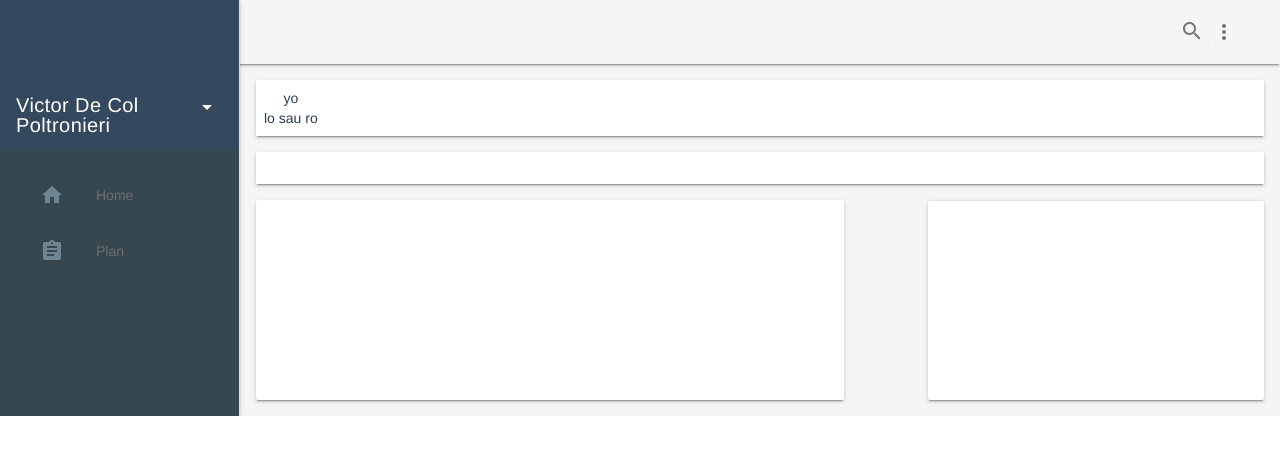
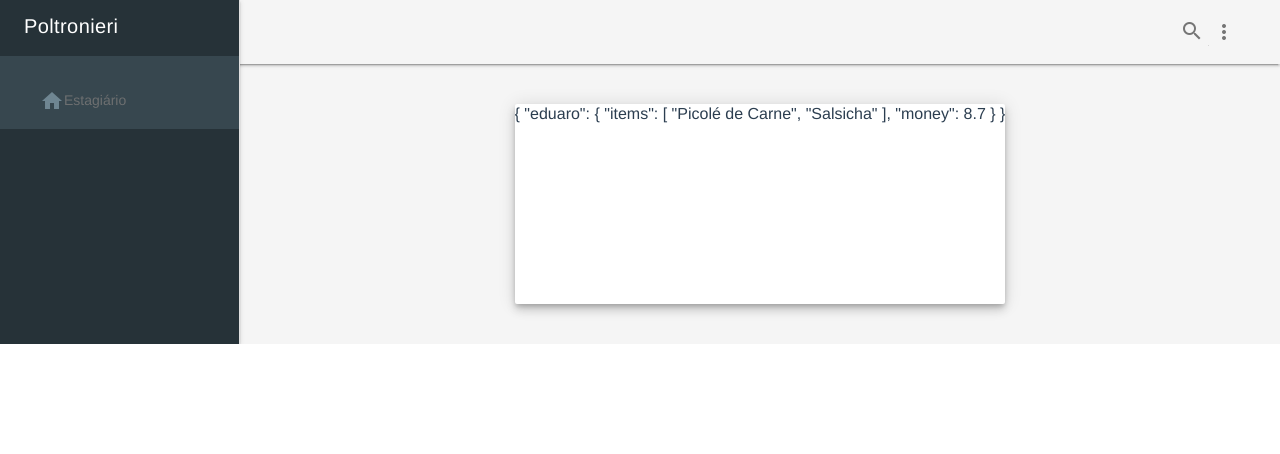
Before and after one commit to victordcp/bakeshop-orders, a Vue app: page / in a window 1280 px wide. Shown: the top 454 px of the page. Built offline with nearby package versions, Linux system fonts and the light colour scheme.

Commit message:
Criando listagem

```diff
--- a/src/App.vue
+++ b/src/App.vue
@@ -5,7 +5,7 @@
       <div class="demo-layout mdl-layout mdl-js-layout mdl-layout--fixed-drawer mdl-layout--fixed-header">
         <header class="demo-header mdl-layout__header mdl-color--grey-100 mdl-color-text--grey-600">
           <div class="mdl-layout__header-row">
-            <span class="mdl-layout-title">Home</span>
+            <span class="mdl-layout-title"></span>
             <div class="mdl-layout-spacer"></div>
             <div class="mdl-textfield mdl-js-textfield mdl-textfield--expandable">
               <label class="mdl-button mdl-js-button mdl-button--icon" for="search">
@@ -30,12 +30,12 @@
           <header class="demo-drawer-header">
             <!-- <img src="images/user.jpg" class="demo-avatar"> -->
             <div class="demo-avatar-dropdown">
-              <span>Victor De Col Poltronieri</span>
-              <div class="mdl-layout-spacer"></div>
+              <span>Poltronieri</span>
+              <!-- <div class="mdl-layout-spacer"></div>
               <button id="accbtn" class="mdl-button mdl-js-button mdl-js-ripple-effect mdl-button--icon">
                 <i class="material-icons" role="presentation">arrow_drop_down</i>
                 <span class="visuallyhidden">Accounts</span>
-              </button>
+              </button> -->
               <ul class="mdl-menu mdl-menu--bottom-right mdl-js-menu mdl-js-ripple-effect" for="accbtn">
                 <li class="mdl-menu__item">hello@example.com</li>
                 <li class="mdl-menu__item">info@example.com</li>
@@ -44,8 +44,8 @@
             </div>
           </header>
           <nav class="demo-navigation mdl-navigation mdl-color--blue-grey-800">
-            <router-link class="mdl-navigation__link" to="/"><i class="mdl-color-text--blue-grey-400 material-icons" role="presentation">home</i>Home</router-link>
-            <router-link class="mdl-navigation__link"  to="/order-plan"><i class="mdl-color-text--blue-grey-400 material-icons" role="presentation">assignment</i>Plan</router-link>
+            <!-- <router-link class="mdl-navigation__link" to="/order-form"><i class="mdl-color-text--blue-grey-400 material-icons" role="presentation">assignment</i>Pedidos</router-link> -->
+            <router-link class="mdl-navigation__link" to="/"><i class="mdl-color-text--blue-grey-400 material-icons" role="presentation">home</i>Estagiário</router-link>
           </nav>
         </div>
         <main class="mdl-layout__content mdl-color--grey-100">
@@ -84,7 +84,7 @@ header {
   margin: 0;
   height: 56px;
   padding: 0 16px 0 24px;
-  background-color: #35495E;
+  /* background-color: #35495E; */
   color: #ffffff;
 }
 
@@ -98,4 +98,7 @@ header span {
   box-sizing: border-box;
   padding-top: 16px;
 }
+.mdl-layout__header .mdl-layout__drawer-button {
+  color: #37474f;
+}
 </style>
--- a/src/components/Home.vue
+++ b/src/components/Home.vue
@@ -1,154 +1,21 @@
 <template>
   <div class="home">
-     <div class="mdl-grid demo-content">
-          <div class="demo-charts mdl-color--white mdl-shadow--2dp mdl-cell mdl-cell--12-col mdl-grid">
-            yo
-            <br>
-            lo
-            sau
-            ro
-          </div>
-          <div class="demo-graphs mdl-shadow--2dp mdl-color--white mdl-cell mdl-cell--12-col">
-
-          </div>
-          <div class="demo-cards mdl-cell mdl-cell--12-col mdl-cell--8-col-tablet mdl-grid mdl-grid--no-spacing">
-            <div class="demo-updates mdl-card mdl-shadow--2dp mdl-cell mdl-cell--8-col-tablet mdl-cell--7-col-desktop">
-            </div>
-            <div class="demo-separator mdl-cell--1-col"></div>
-            <div class="demo-options mdl-card mdl-shadow--2dp mdl-cell mdl-cell--8-col-tablet mdl-cell--4-col-desktop">
-              <div class="mdl-card__actions mdl-card--border">
-              </div>
-            </div>
-          </div>
-        </div>
+    <!-- <form-list></form-list> -->
+    <order-list></order-list>
+    <!-- <order-form></order-form> -->
   </div>
 </template>
 
 <script>
+import OrderForm from '@/components/OrderForm'
+import OrderList from '@/components/OrderList'
+
 export default {
-  name: 'home'
+  name: 'home',
+  components: { OrderForm, OrderList }
 }
 </script>
 
-<!-- Add "scoped" attribute to limit CSS to this component only -->
 <style>
 
-.demo-avatar {
-  width: 48px;
-  height: 48px;
-  border-radius: 24px;
-}
-.demo-layout .mdl-layout__header .mdl-layout__drawer-button {
-  color: rgba(0, 0, 0, 0.54);
-}
-.mdl-layout__drawer .avatar {
-  margin-bottom: 16px;
-}
-.demo-drawer {
-  border: none;
-}
-/* iOS Safari specific workaround */
-.demo-drawer .mdl-menu__container {
-  z-index: -1;
-}
-.demo-drawer .demo-navigation {
-  z-index: -2;
-}
-/* END iOS Safari specific workaround */
-.demo-drawer .mdl-menu .mdl-menu__item {
-  display: flex;
-  align-items: center;
-}
-
-.demo-drawer-header {
-  box-sizing: border-box;
-  display: flex;
-  flex-direction: column;
-  justify-content: flex-end;
-  padding: 16px;
-  height: 151px;
-}
-.demo-avatar-dropdown {
-  display: flex;
-  position: relative;
-  flex-direction: row;
-  align-items: center;
-  width: 100%;
-}
-
-.demo-navigation {
-  flex-grow: 1;
-}
-.demo-layout .demo-navigation .mdl-navigation__link {
-  display: flex !important;
-  flex-direction: row;
-  align-items: center;
-  color: rgba(255, 255, 255, 0.56);
-  font-weight: 500;
-}
-.demo-layout .demo-navigation .mdl-navigation__link:hover {
-  background-color: #00BCD4;
-  color: #37474F;
-}
-.demo-navigation .mdl-navigation__link .material-icons {
-  font-size: 24px;
-  color: rgba(255, 255, 255, 0.56);
-  margin-right: 32px;
-}
-
-.demo-content {
-  max-width: 1080px;
-}
-
-
-.demo-charts {
-  align-items: center;
-}
-
-.demo-graphs {
-  padding: 16px 32px;
-  display: flex;
-  flex-direction: column;
-  align-items: stretch;
-}
-
-_:-ms-input-placeholder, :root .demo-graphs {
-  min-height: 664px;
-}
-_:-ms-input-placeholder, :root .demo-graph {
-  max-height: 300px;
-}
-
-.demo-graph:nth-child(1) {
-  color: #00b9d8;
-}
-.demo-graph:nth-child(2) {
-  color: #d9006e;
-}
-
-.demo-cards {
-  align-items: flex-start;
-  align-content: flex-start;
-}
-.demo-cards .demo-separator {
-  height: 32px;
-}
-.demo-cards .mdl-card__title.mdl-card__title {
-  color: white;
-  font-size: 24px;
-  font-weight: 400;
-}
-
-.demo-cards ul {
-  padding: 0;
-}
-.demo-cards h3 {
-  font-size: 1em;
-}
-.demo-updates .mdl-card__title {
-  min-height: 40px;
-  background-position: 90% 100%;
-  background-repeat: no-repeat;
-}
-
 </style>
--- a/src/components/OrderForm.vue
+++ b/src/components/OrderForm.vue
@@ -1,25 +1,27 @@
 <template>
-  <div class="yolo">
+  <div class="order-form">
     <div class="mdl-layout mdl-js-layout mdl-color--grey-100">
       <main class="mdl-layout__content">
-        <div class="mdl-card mdl-shadow--6dp">
-          <div class="mdl-card__title mdl-color--primary mdl-color-text--white">
+        <div class="mdl-grid">
+          <div class="mdl-card mdl-shadow--6dp mdl-cell mdl-cell--12-col">
+            <div class="mdl-card__title mdl-color--blue-grey-800 mdl-color-text--white">
               <h2 class="mdl-card__title-text">Pedido</h2>
             </div>
             <div class="mdl-card__supporting-text">
               <form action="#">
                 <div class="mdl-textfield mdl-js-textfield">
                   <input class="mdl-textfield__input" type="text" id="username" />
-                <label class="mdl-textfield__label" for="username">Name</label>
+                  <label class="mdl-textfield__label" for="username">Nome</label>
                 </div>
                 <div class="mdl-textfield mdl-js-textfield">
                   <input class="mdl-textfield__input" type="text" id="userpass" />
-                <label class="mdl-textfield__label" for="userpass">Item</label>
+                  <label class="mdl-textfield__label" for="userpass">Iten</label>
                 </div>
               </form>
             </div>
             <div class="mdl-card__actions mdl-card--border">
-            <button class="mdl-button mdl-button--colored mdl-js-button mdl-js-ripple-effect">Log in</button>
+              <button class="mdl-button mdl-button--colored mdl-color--blue-grey-600 mdl-color-text--white mdl-js-button mdl-js-ripple-effect">Enviar</button>
+            </div>
           </div>
         </div>
       </main>
@@ -39,8 +41,13 @@ export default {
 	align-items: center;
   justify-content: center;
 }
+
 .mdl-layout__content {
 	padding: 24px;
 	flex: none;
 }
+
+.view-content {
+  max-width: 1080px;
+}
 </style>
--- /dev/null
+++ b/src/components/OrderList.vue
@@ -0,0 +1,47 @@
+<template>
+  <div class="order-list">
+    <div class="mdl-layout mdl-js-layout mdl-color--grey-100">
+      <main class="mdl-layout__content">
+        <div class="mdl-grid">
+          <div class="mdl-card mdl-shadow--6dp mdl-cell mdl-cell--12-col">
+          {{ orders }}
+          </div>
+        </div>
+      </main>
+    </div>
+  </div>
+</template>
+
+<script>
+export default {
+  name: 'order-list',
+  data: function () {
+    return {
+      'orders': {
+        'eduaro': {
+          'items': [ 'Picolé de Carne', 'Salsicha' ],
+          'money': 8.7
+        }
+      }
+    }
+  }
+}
+</script>
+
+<!-- Add "scoped" attribute to limit CSS to this component only -->
+<style scoped>
+.mdl-layout {
+	align-items: center;
+  justify-content: center;
+}
+
+.mdl-layout__content {
+	padding: 24px;
+	flex: none;
+}
+
+.view-content {
+  max-width: 1080px;
+}
+
+</style>
--- a/src/router/index.js
+++ b/src/router/index.js
@@ -8,14 +8,14 @@ Vue.use(Router)
 export default new Router({
   routes: [
     {
+      path: '/form',
+      name: 'order-form',
+      component: OrderForm
+    },
+    {
       path: '/',
       name: 'home',
       component: Home
-    },
-    {
-      path: '/order-form',
-      name: 'order-form',
-      component: OrderForm
     }
   ]
 })
```
Lines whose indentation alone changed are shown as unchanged.
